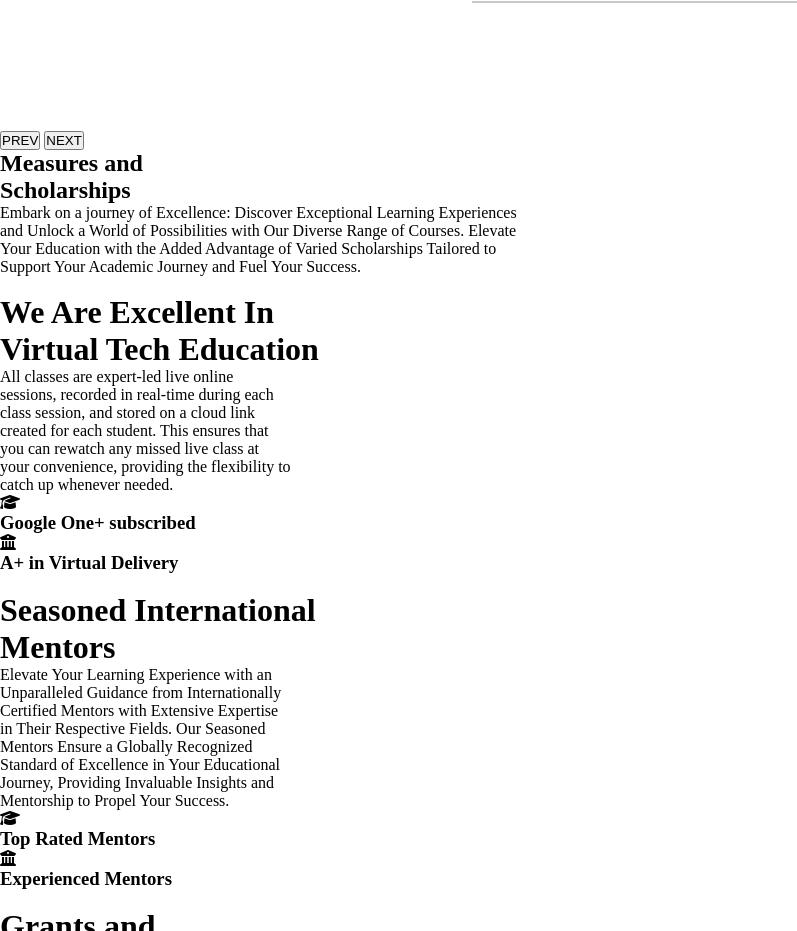
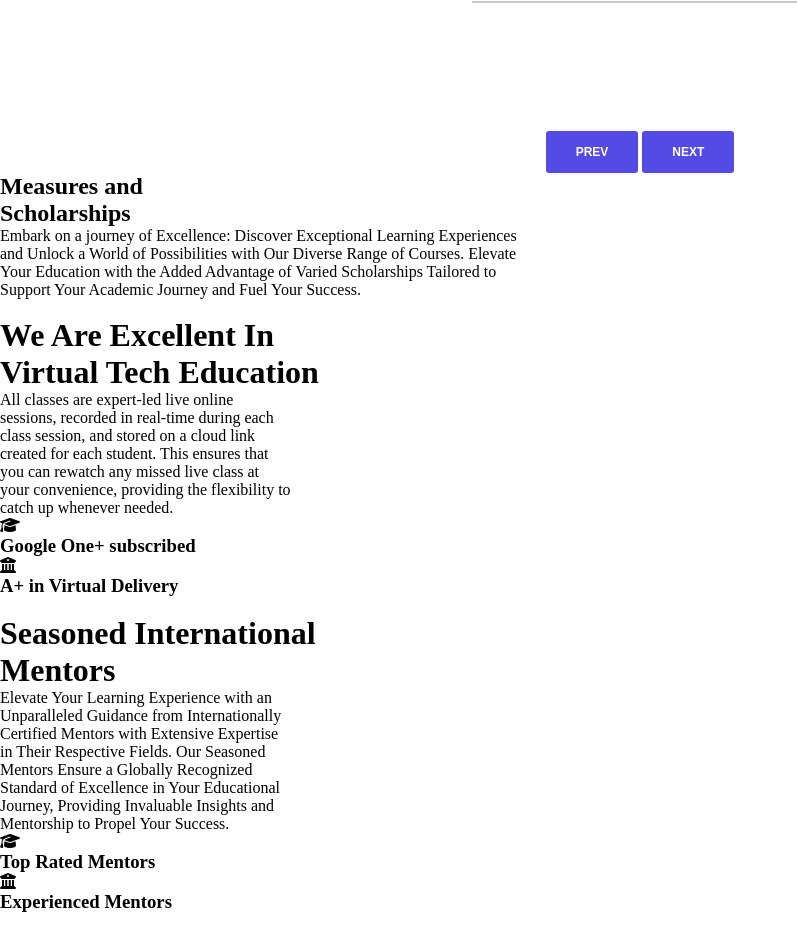
Before and after one commit to theguylex/Vephla, a plain HTML site: page index.html in a window 1280 px wide. Shown: the part 2840-3771 px from the top of the page, without its empty margins (0-797 px from the left). Drawn offline with nearby package versions, Linux system fonts and the light colour scheme.

Commit message:
title + coursebuttons styles

```diff
--- a/index.html
+++ b/index.html
@@ -3,7 +3,7 @@
 <head>
     <meta charset="UTF-8">
     <meta name="viewport" content="width=device-width, initial-scale=1.0">
-    <title>Vephla Institute</title>
+    <title>Best Ed Tech Startup in Africa Y22 | VephlaUni</title>
     <link rel="stylesheet" href="vephla.css">
     <link rel="stylesheet" href="responsive.css">
     <link rel="stylesheet" href="https://cdnjs.cloudflare.com/ajax/libs/font-awesome/6.5.1/css/all.min.css" integrity="sha512-DTOQO9RWCH3ppGqcWaEA1BIZOC6xxalwEsw9c2QQeAIftl+Vegovlnee1c9QX4TctnWMn13TZye+giMm8e2LwA==" crossorigin="anonymous" referrerpolicy="no-referrer" />
--- a/vephla.css
+++ b/vephla.css
@@ -376,3 +376,22 @@
     /* text-wrap: wrap; */
     width: 83%;
 }
+
+.courseBtns {
+    width: 100%;
+    text-align: center;
+}
+
+.courseBtns button {
+    background-color: rgb(84, 74, 228);
+    font-size: 0.75rem;
+    color: white;
+    font-weight: bold;
+    border: none;
+    border-radius: 0.188rem;
+    padding: 0.875rem 1.875rem;
+}
+
+.courseBtns button:hover {
+    background-color: rgb(39, 26, 230);
+}
```
Also changed, not shown: screenshot/Screenshot (159).png (added), screenshot/Screenshot (160).png (added), screenshot/Screenshot (161).png (added).
